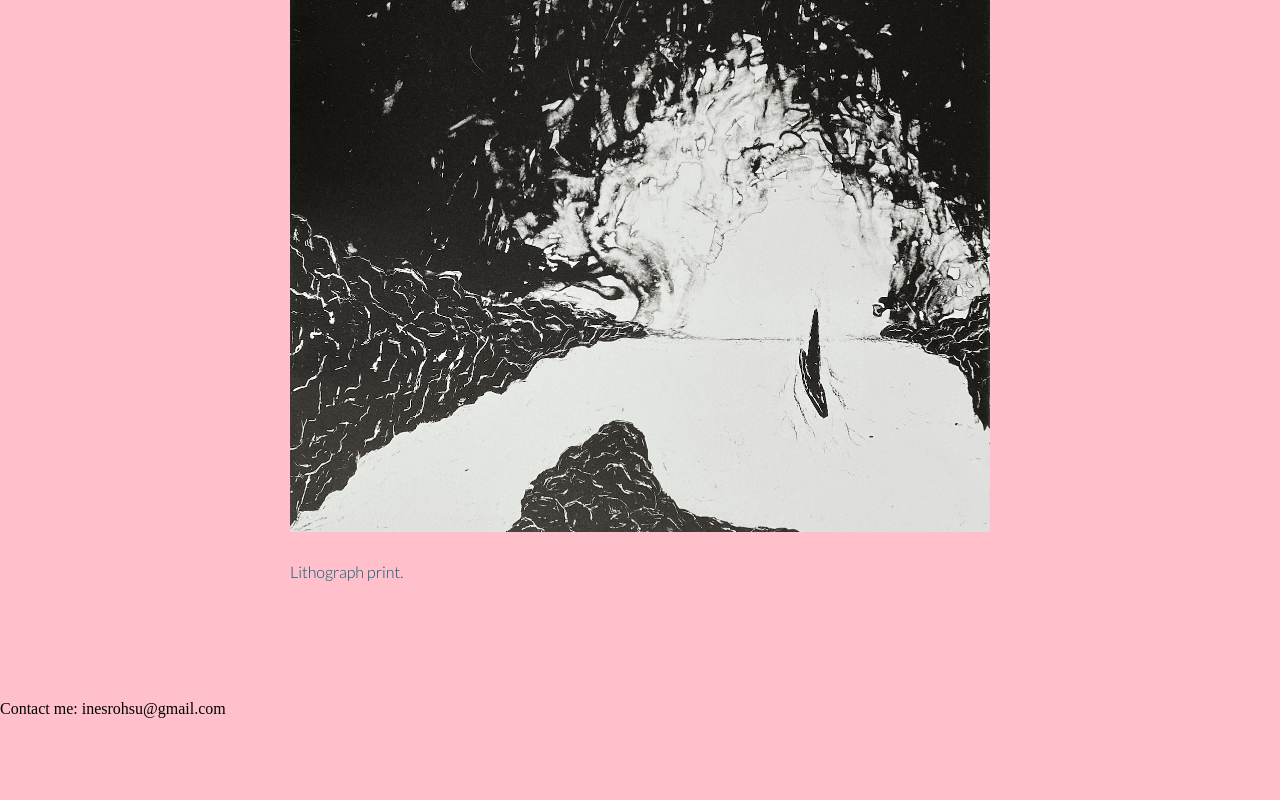
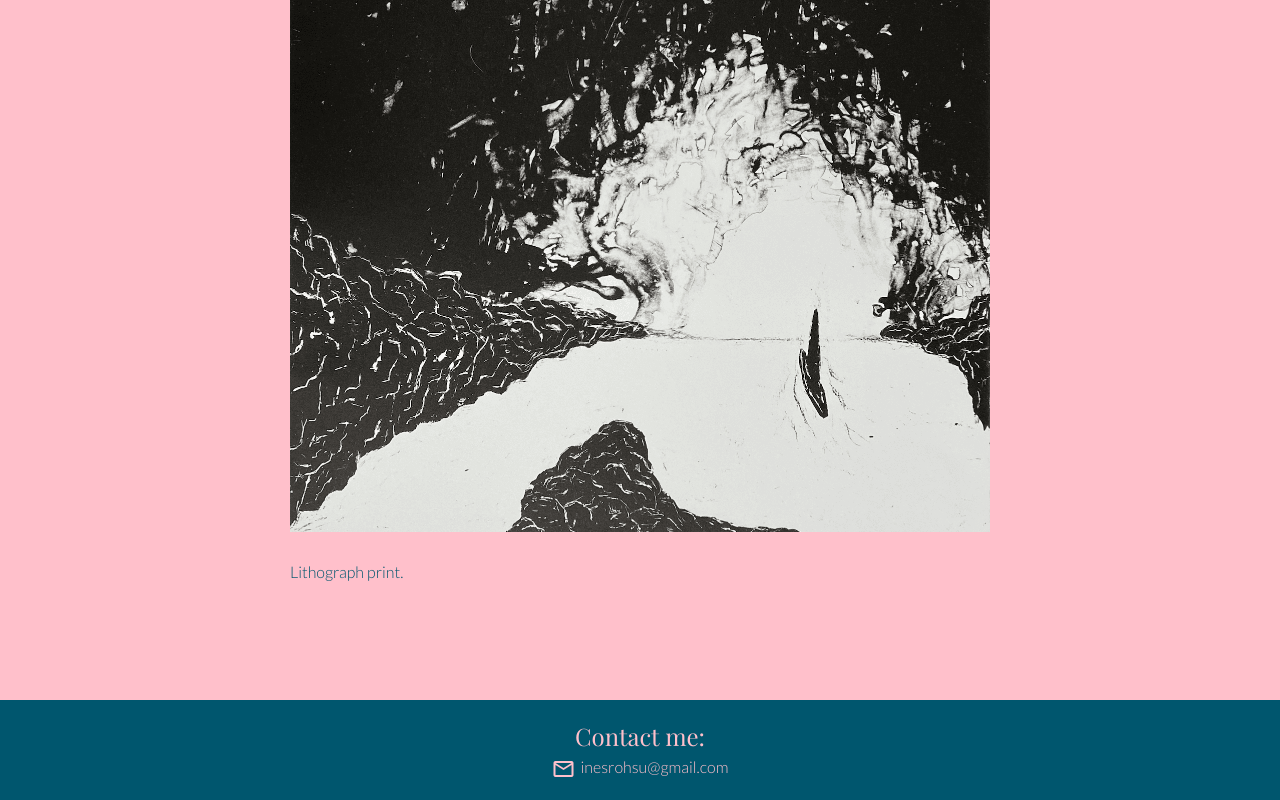
Before and after one commit to inesrhsu/NewPortfolioWebsite, a React (Vite) app: page /seaCave in a window 1280 px wide. Shown: the part 516-1316 px from the top of the page. Before the commit the page ends 1234 px from the top, so only its background shows below. Built offline with nearby package versions, Linux system fonts and the light colour scheme.

Commit message:
footer and edits to home page video titles

```diff
--- a/index.html
+++ b/index.html
@@ -17,7 +17,7 @@
     <link href="https://fonts.googleapis.com/css2?family=Lato:wght@100;200;300;400;500;700&display=swap" rel="stylesheet">
     <link href="https://fonts.googleapis.com/css2?family=Open+Sans:wght@100;400;700&display=swap" rel="stylesheet">
     <!-- <link href="https://fonts.googleapis.com/css2?family=Source+Sans+3:wght@0,200..900;1,200..900&display=swap" rel="stylesheet"> -->
-
+    <link rel="stylesheet" href="https://fonts.googleapis.com/css2?family=Material+Symbols+Outlined:opsz,wght,FILL,GRAD@20..48,100..700,0..1,-50..200" />
   </head>
   <body>
     <div id="root"></div>
--- /dev/null
+++ b/src/components/Footer.css
@@ -0,0 +1,55 @@
+footer{
+  height: 100px;
+  background-color: var(--first-color);
+  color: var(--bg-color);
+  display: flex;
+  flex-direction:column;
+  justify-content: center;
+  align-items: center;
+  text-align:center;
+}
+
+.footer-title{
+    position:relative;
+    /* top:-10%; */
+    font-family: var(--title-font);
+    font-size:calc(min(3.5vw,24px));
+    font-weight: var(--font-light-bold);
+    padding-bottom: 5px;
+}
+.footer-text{
+    position:relative;
+    /* top:-10%; */
+    font-family: var(--body-font);
+    font-weight: var(--font-light-bold);
+    font-size:  calc(min(2.5vw,16px));
+    text-decoration:none;
+    color:var(--bg-color);
+}
+
+
+.material-symbols-outlined {
+  margin-right: 5px;
+  font-variation-settings:'FILL' 0,'wght' 400,'GRAD' 0,'opsz' 24;
+  vertical-align: middle;
+}
+
+/* .b{
+
+} */
+
+/* .footer .footer-text .a:link{
+  color: var(--bg-color);
+}
+
+.footer .footer-text .a:visited{
+  color: var(--bg-color);
+}
+
+.footer .footer-text .a:hover{
+  color: var(--bg-color);
+}
+
+.footer .footer-text .a:active{
+  color: var(--bg-color);
+} */
--- a/src/components/Footer.jsx
+++ b/src/components/Footer.jsx
@@ -1,8 +1,20 @@
+import './../index.css';
+import './Footer.css';
 
 const Footer = () => {
     return(
         <footer>
-            Contact me: inesrohsu@gmail.com
+            <div className="footer-title"> Contact me: </div>
+            {/* <div className="footer-text">  */}
+
+              <a href='mailto:inesrohsu@gmail.com'>
+                <div className="footer-text">
+                    <span className="material-symbols-outlined">mail</span>
+                    inesrohsu@gmail.com
+                </div>
+              </a>
+            {/* </div> */}
+
         </footer>
     )
 }
--- a/src/pages/Home.jsx
+++ b/src/pages/Home.jsx
@@ -10,6 +10,7 @@ import {useGLTF, Html, Stage, PresentationControls, Float, useScroll, ScrollCont
 import gsap from 'gsap';
 import SplitType from 'split-type';
 import Navbar from '../components/Navbar';
+import Footer from '../components/Footer';
 
 const Coral = (props) => {
     const {scene} = useGLTF('/models/coral1objcleanedup.glb');
@@ -78,7 +79,7 @@ const HTMLContentCoral = () => {
   )
 }
 
-const AnimateText = ({text}) => {
+const AnimateText = ({text,textcolor}) => {
   const textRef = useRef(null);
   const splitTextRef = useRef(null);
 
@@ -120,7 +121,7 @@ const AnimateText = ({text}) => {
         }
     };
   },[text]);
-  return <div className="overlay-text1" ref={textRef}>{text}</div>;
+  return <div className="overlay-text1" ref={textRef} style={{color:textcolor}}>{text}</div>;
 }
 
 
@@ -199,14 +200,14 @@ const Home = () => {
             <source src="https://dy4k3ny7v09me.cloudfront.net/vrBlackHole.mp4" type="video/mp4" />
           </video>
             <NavLink to={`/work#${categories[0].replace(/\s+/g, '-')}`}>
-              <AnimateText text={`Physics and Space Simulation`} />
+              <AnimateText text={`Physics and Space Simulation`} textcolor={'var(--bg-color)'} />
             </NavLink>
         </div>
         <div className="video-container">
           {/* <div className="overlay-text2"> */}
 
               <NavLink to={`/work#${categories[1].replace(/\s+/g, '-')}`}>
-                <AnimateText text={`Animation`} />
+                <AnimateText text={`Animation`} textcolor={'var(--first-color)'}/>
               </NavLink>
 
           {/* </div> */}
@@ -219,7 +220,7 @@ const Home = () => {
           </video>
 
         </div>
-
+        <Footer />
     </section>
   );
 }
--- a/src/pages/Pages.css
+++ b/src/pages/Pages.css
@@ -110,12 +110,12 @@
     left:21%;
     font-family: var(--body-font);
     transform: translate(-50%, -50%);
-    color: white;
+    color: var(--bg-color);
     text-shadow: 0px 0px 1px rgba(255, 255, 255, 1);
-     background-color: rgba(0, 0, 0, 0.20);
+     /* background-color: rgba(0, 0, 0, 0.20); */
      /* border-bottom: 1px solid white; */
     font-weight: 200;
-    font-style: italic;
+    /* font-style: italic; */
     font-size: 4.0vw;
     text-align:left;
     width: 35%;
@@ -224,7 +224,7 @@
     }
   }
 
- a{
+a{
     text-decoration:none;
     color:var(--second-color);
 }
--- a/src/pages/Work.jsx
+++ b/src/pages/Work.jsx
@@ -68,7 +68,7 @@ const Work = () => {
       <div className="page">
         <div className="title">
           Work
-       </div>
+        </div>
         {categories.map(category => {
         const includedProjects = projects.filter(project => project.categories.includes(category));
         return(
@@ -108,6 +108,7 @@ const Work = () => {
           </div>
         )
       })}
+      <div className="footer"/>
     </div>
   );
 };
```
